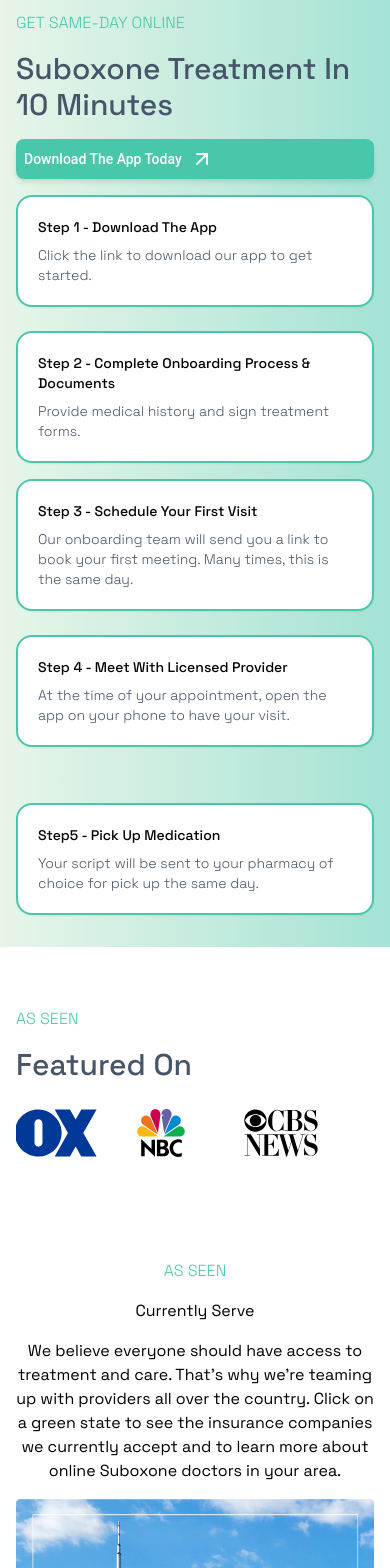
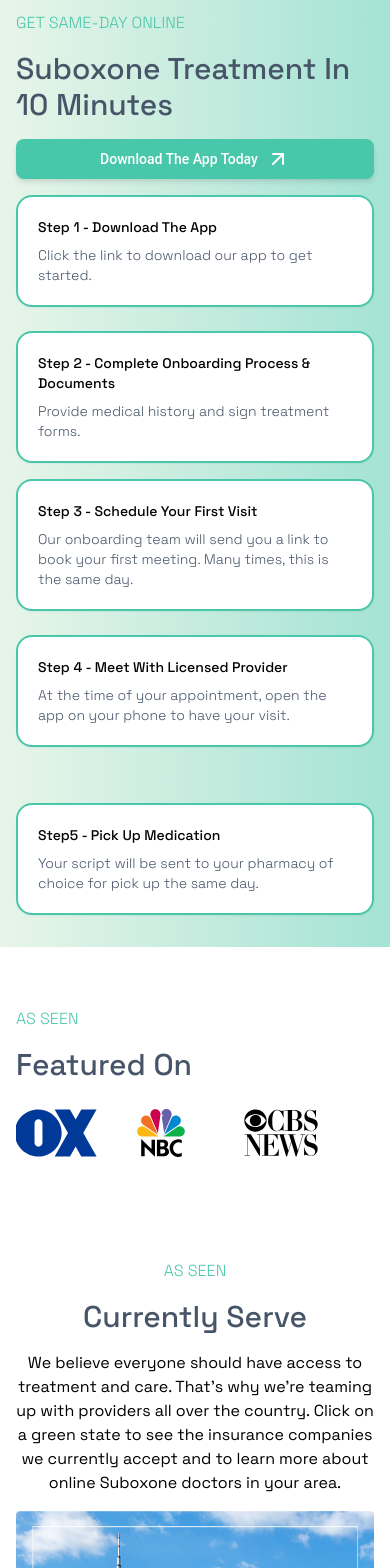
Before and after one commit to mohsinparvi/ropstam-task, a React (Vite) app: page / in a window 390 px wide. Shown: the part 2520-4088 px from the top of the page. Built offline with nearby package versions, Linux system fonts and the light colour scheme.

Commit message:
fix: refine heading component usage and adjust layout for improved consistency and responsiveness

```diff
--- a/src/components/common/heading.tsx
+++ b/src/components/common/heading.tsx
@@ -9,7 +9,7 @@ const Heading: FC<HeadingProps> = ({
   children,
   className = "text-text text-3xl ms:text-4xl font-medium ",
 }) => {
-  return <h1 className={`   ${className}`}>{children}</h1>;
+  return <h1 className={`${className}`}>{children}</h1>;
 };
 
 export default Heading;
--- a/src/components/pages/home/feature-section.tsx
+++ b/src/components/pages/home/feature-section.tsx
@@ -17,7 +17,6 @@ const FeatureSection = () => {
       <p className="text-primary text-base font-thin uppercase">As Seen</p>
       <div className="flex flex-col lg:flex-row  justify-between lg:items-center space-y-4 lg:space-y-0">
         <Heading>Featured On</Heading>
-        {/* <div className="grid grid-cols-2 md:grid-cols-3 lg:grid-cols-4 gap-4"> */}
         <div className="w-full lg:w-1/2 ">
           <Slider {...settings}>
             {ICONS.map((Icon, index) => (
--- a/src/components/pages/home/get-app-section.tsx
+++ b/src/components/pages/home/get-app-section.tsx
@@ -9,7 +9,7 @@ const GetAppSection = () => {
             <p className="text-black text-base font-thin uppercase">
               Get Your Meds Online Today
             </p>
-            <Heading className="text-black text-center">
+            <Heading className="text-center text-3xl md:text-4xl font-medium text-black">
               Secure Access to Your Medications
             </Heading>
             <p className="mb-4 text-base text-center text-black md:text-xl t font-thin">
--- a/src/components/pages/home/location-section.tsx
+++ b/src/components/pages/home/location-section.tsx
@@ -10,7 +10,7 @@ const LocationSection = () => {
         <p className="text-primary text-center text-base font-thin uppercase">
           As Seen
         </p>
-        <Heading className="text-center ">Currently Serve</Heading>
+        <Heading>Currently Serve</Heading>
         <p className="text-center w-full lg:w-3/4">
           We believe everyone should have access to treatment and care. That’s
           why we’re teaming up with providers all over the country. Click on a
--- a/src/components/pages/home/section-two.tsx
+++ b/src/components/pages/home/section-two.tsx
@@ -5,7 +5,7 @@ const SectionTwo = () => {
   return (
     <section>
       <div className="mx-auto container px-4 py-8 sm:px-6 lg:px-8 ">
-        <div className="grid grid-cols-1 gap-4 md:grid-cols-2 md:items-start  md:gap-8">
+        <div className="grid grid-cols-1 gap-4 lg:grid-cols-2 lg:items-start  md:gap-8">
           <div className="max-w-lg md:max-w-none space-y-4">
             <p className="text-primary text-base font-thin uppercase">
               Welcome To Recovery Delivered
@@ -25,7 +25,11 @@ const SectionTwo = () => {
 
           <div className="relative flex items-center justify-center w-full h-full max-w-lg md:max-w-none">
             <img src={HeroImage} className="rounded-2xl" alt="" />
-            <img src={PlayButton} className=" cursor-pointer absolute" alt="" />
+            <img
+              src={PlayButton}
+              className=" cursor-pointer absolute w-1/4 lg:w-auto"
+              alt=""
+            />
           </div>
         </div>
       </div>
--- a/src/components/pages/home/suboxone-section.tsx
+++ b/src/components/pages/home/suboxone-section.tsx
@@ -37,7 +37,7 @@ const SuboxoneSection = () => {
         <div className="flex flex-col lg:flex-row  justify-between lg:items-center space-y-4 lg:space-y-0">
           <Heading>Suboxone Treatment In 10 Minutes</Heading>
           <Button
-            className="flex items-center gap-2 bg-primary normal-case hover:bg-primary/80 text-sm text-white font-medium rounded-lg shadow-md transition duration-300 ease-in-out px-2 py-2 "
+            className="flex justify-center items-center gap-2 bg-primary normal-case hover:bg-primary/80 text-sm text-white font-medium rounded-lg shadow-md transition duration-300 ease-in-out px-2 py-2 "
             placeholder={undefined}
             onPointerEnterCapture={undefined}
             onPointerLeaveCapture={undefined}
```
